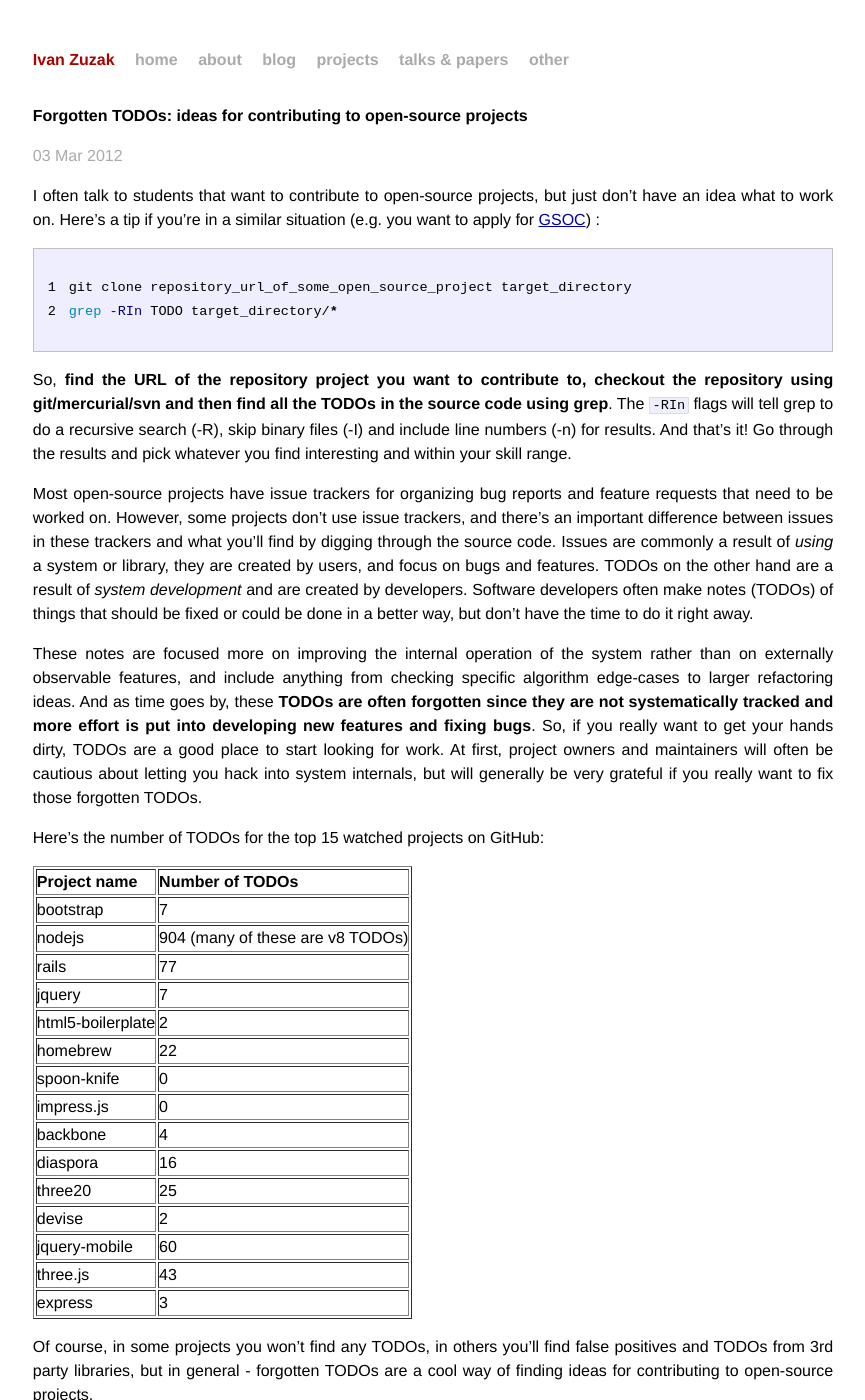
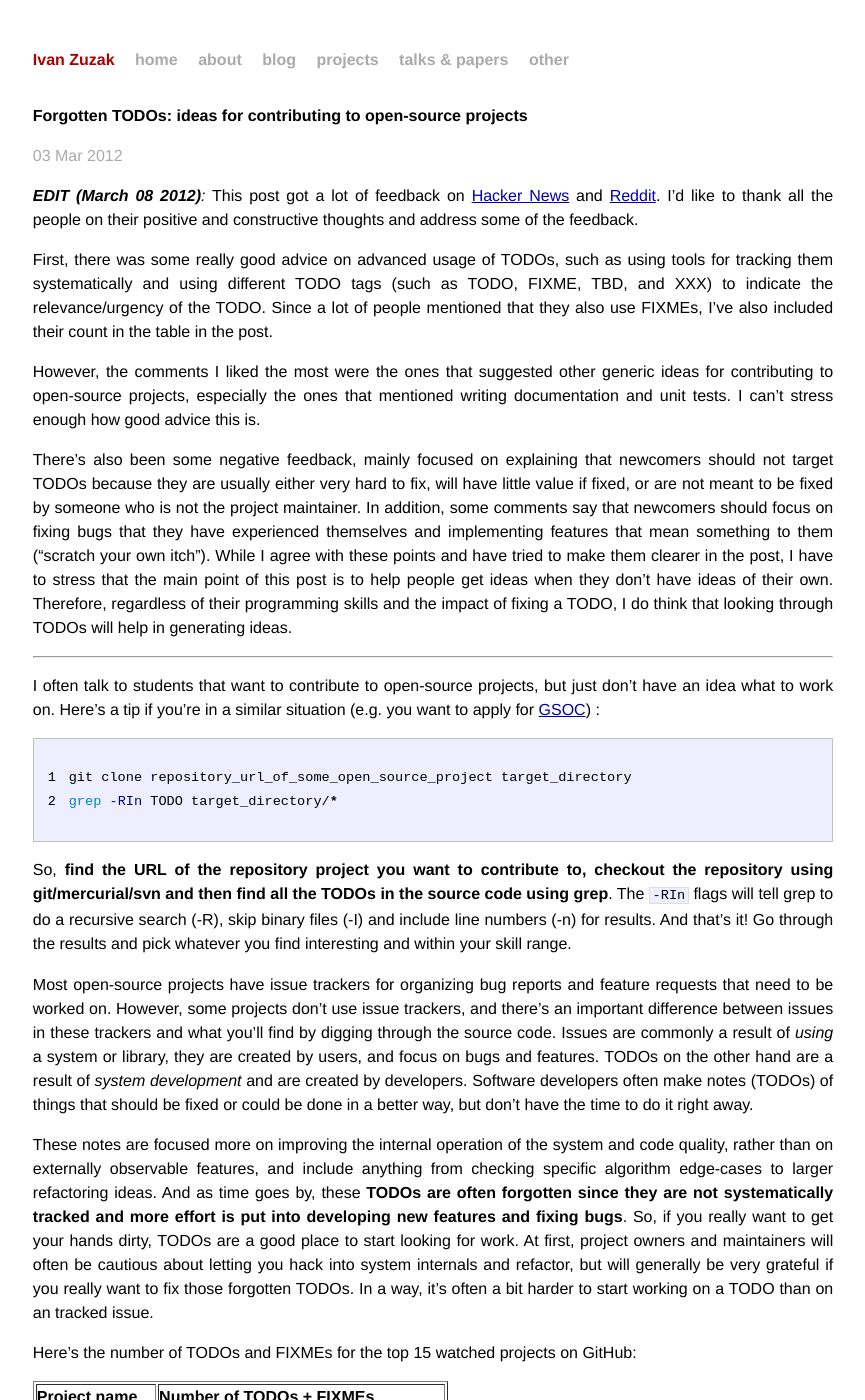
Before and after one commit to izuzak/izuzak.github.com, a Jekyll site: the page built from _posts/2012-03-03-todos-ideas-for-contributing-to-open-source-projects.markdown, in a window 1280 px wide and 1400 px high. Shown: the whole window, without its empty margins (207-1072 px from the left). Built offline with Jekyll 4.4.1, drawn with Linux system fonts in a browser that asks for light colours; Markdown is read by kramdown in place of the engine named in the settings; comment, search, counter and statistics services are not loaded; some of the changed text lies outside the part shown.

Commit message:
update TODOs-in-open-source post

```diff
--- a/_posts/2012-03-03-todos-ideas-for-contributing-to-open-source-projects.markdown
+++ b/_posts/2012-03-03-todos-ideas-for-contributing-to-open-source-projects.markdown
@@ -4,6 +4,22 @@
 tags: open-source, ideas, programming, grep
 commentIssueId: 14
 ---
+
+*__EDIT (March 08 2012)__:* This post got a lot of feedback on [Hacker News](http://news.ycombinator.com/item?id=3660137) and [Reddit](http://www.reddit.com/r/programming/comments/qg3nz/ideas_for_contributing_to_opensource_projects/).
+I'd like to thank all the people on their positive and constructive thoughts and address some of the feedback.
+
+First, there was some really good advice on advanced usage of TODOs, such as using tools for tracking them systematically and using different TODO tags (such as TODO, FIXME, TBD, and XXX) to indicate the relevance/urgency of the TODO.
+Since a lot of people mentioned that they also use FIXMEs, I've also included their count in the table in the post.
+
+However, the comments I liked the most were the ones that suggested other generic ideas for contributing to open-source projects, especially the ones that mentioned writing documentation and unit tests.
+I can't stress enough how good advice this is.
+
+There's also been some negative feedback, mainly focused on explaining that newcomers should not target TODOs because they are usually either very hard to fix, will have little value if fixed, or are not meant to be fixed by someone who is not the project maintainer.
+In addition, some comments say that newcomers should focus on fixing bugs that they have experienced themselves and implementing features that mean something to them ("scratch your own itch").
+While I agree with these points and have tried to make them clearer in the post, I have to stress that the main point of this post is to help people get ideas when they don't have ideas of their own.
+Therefore, regardless of their programming skills and the impact of fixing a TODO, I do think that looking through TODOs will help in generating ideas.
+
+<hr/>
 
 I often talk to students that want to contribute to open-source projects, but just don't have an idea what to work on.
 Here's a tip if you're in a similar situation (e.g. you want to apply for [GSOC](http://code.google.com/soc/)) :
@@ -24,80 +40,81 @@
 TODOs on the other hand are a result of _system development_ and are created by developers.
 Software developers often make notes (TODOs) of things that should be fixed or could be done in a better way, but don't have the time to do it right away.
 
-These notes are focused more on improving the internal operation of the system rather than on externally observable features, and include anything from checking specific algorithm edge-cases to larger refactoring ideas.
+These notes are focused more on improving the internal operation of the system and code quality, rather than on externally observable features, and include anything from checking specific algorithm edge-cases to larger refactoring ideas.
 And as time goes by, these __TODOs are often forgotten since they are not systematically tracked and more effort is put into developing new features and fixing bugs__.
 So, if you really want to get your hands dirty, TODOs are a good place to start looking for work.
-At first, project owners and maintainers will often be cautious about letting you hack into system internals, but will generally be very grateful if you really want to fix those forgotten TODOs.
+At first, project owners and maintainers will often be cautious about letting you hack into system internals and refactor, but will generally be very grateful if you really want to fix those forgotten TODOs.
+In a way, it's often a bit harder to start working on a TODO than on an tracked issue.
 
-Here's the number of TODOs for the top 15 watched projects on GitHub:
+Here's the number of TODOs and FIXMEs for the top 15 watched projects on GitHub:
 
 <table border="1">
   <thead>
     <tr>
       <th>Project name</th>
-      <th>Number of TODOs</th>
+      <th>Number of TODOs + FIXMEs</th>
     </tr>
   </thead>
   <tbody>
     <tr>
       <td>bootstrap</td>
-      <td>7</td>
+      <td>7+0</td>
     </tr>
     <tr>
       <td>nodejs</td>
-      <td>904 (many of these are v8 TODOs)</td>
+      <td>904+278 (many of these are v8 TODOs)</td>
     </tr>
     <tr>
       <td>rails</td>
-      <td>77</td>
+      <td>77+55</td>
     </tr>
     <tr>
       <td>jquery</td>
-      <td>7</td>
+      <td>7+0</td>
     </tr>
     <tr>
       <td>html5-boilerplate</td>
-      <td>2</td>
+      <td>2+0</td>
     </tr>
     <tr>
       <td>homebrew</td>
-      <td>22</td>
+      <td>22+6</td>
     </tr>
     <tr>
       <td>spoon-knife</td>
-      <td>0</td>
+      <td>0+0</td>
     </tr>
     <tr>
       <td>impress.js</td>
-      <td>0</td>
+      <td>0+0</td>
     </tr>
     <tr>
       <td>backbone</td>
-      <td>4</td>
+      <td>4+0</td>
     </tr>
     <tr>
       <td>diaspora</td>
-      <td>16</td>
+      <td>16+0</td>
     </tr>
     <tr>
       <td>three20</td>
-      <td>25</td>
+      <td>25+0</td>
     </tr>
     <tr>
       <td>devise</td>
-      <td>2</td>
+      <td>2+0</td>
     </tr>
     <tr>
       <td>jquery-mobile</td>
-      <td>60</td>
+      <td>60+0</td>
     </tr>
     <tr>
       <td>three.js</td>
-      <td>43</td>
+      <td>43+6</td>
     </tr>
     <tr>
       <td>express</td>
-      <td>3</td>
+      <td>3+0</td>
     </tr>
   </tbody>
 </table>
```
